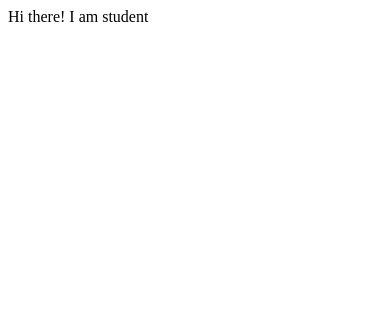
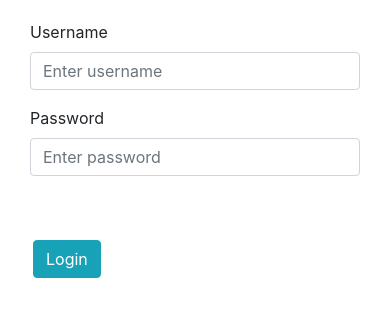
Before and after one commit to griffy06/StudLife, a Django app: page /index/student/ in a window 390 px wide. Shown: the top 317 px of the page. Run offline with Django 3.2, Linux system fonts and the light colour scheme; some libraries are stand-ins or nearby versions.

Commit message:
added functions of student

```diff
--- a/student/templates/student/student_login.html
+++ b/student/templates/student/student_login.html
@@ -3,8 +3,26 @@
 <head>
     <meta charset="UTF-8">
     <title>Title</title>
+    <link rel="stylesheet" href="https://stackpath.bootstrapcdn.com/bootstrap/4.3.1/css/bootstrap.min.css" integrity="sha384-ggOyR0iXCbMQv3Xipma34MD+dH/1fQ784/j6cY/iJTQUOhcWr7x9JvoRxT2MZw1T" crossorigin="anonymous">
+    <link href="https://fonts.googleapis.com/css?family=Cookie|Lobster|Satisfy&display=swap" rel="stylesheet">
 </head>
 <body>
-Hi there! I am student
+<div class="container" style="margin-top:5%;">
+<form action="" method="post">
+    {% csrf_token %}
+  <div class="form-group col-md-6">
+    <label for="username">Username</label>
+    <input type="text" class="form-control" id="username" name="username" placeholder="Enter username" >
+
+  </div>
+  <div class="form-group col-md-6">
+    <label for="password">Password</label>
+    <input type="password" class="form-control" id="password" name="password" placeholder="Enter password">
+  </div>
+    <br><br>&nbsp&nbsp&nbsp
+  <button type="submit" class="btn btn-info">Login</button>
+</form>
+</div>
+
 </body>
 </html>
--- a/student/urls.py
+++ b/student/urls.py
@@ -1,6 +1,11 @@
-from django.urls import path
+from django.urls import path,include
 from . import views
 
 urlpatterns = [
     path('', views.UserFormView.as_view(), name="student_login"),
+    path('<int:user_id>/',views.logged_in, name="logged_in"),
+    path('<int:user_id>/outpass/',views.outpass, name="outpass"),
+    path('<int:user_id>/order_food/',views.order_food, name="order_food"),
+    path('<int:user_id>/book_appointment/',views.book_appointment, name="book_appointment"),
+    path('<int:user_id>/digilocker/',views.digilocker, name="digilocker"),
 ]
--- a/student/views.py
+++ b/student/views.py
@@ -1,5 +1,9 @@
-from django.shortcuts import render
+from django.shortcuts import render, redirect
 from django.views.generic import View
+from django.contrib.auth import authenticate, login
+from django.contrib.auth.models import User
+from django.contrib.auth.decorators import login_required
+from django.views.decorators.cache import cache_control
 
 
 class UserFormView(View):
@@ -8,3 +12,46 @@ class UserFormView(View):
 
     def get(self, request):
         return render(request, self.template_name)
+
+    def post(self, request):
+        username = request.POST['username']
+        password = request.POST['password']
+        user = authenticate(request, username=username, password=password)
+        if user is not None:
+            login(request, user)
+            return redirect('logged_in', user.id)
+        else:
+            return render(request, self.template_name)
+
+
+@login_required()
+@cache_control(no_cache=True, must_revalidate=True, no_store=True)
+def logged_in(request,user_id):
+
+    user = User.objects.get(pk=user_id)
+    return render(request,'student/student_page.html',{'user':user})
+
+
+@login_required()
+@cache_control(no_cache=True, must_revalidate=True, no_store=True)
+def outpass(request,user_id):
+
+    return render(request,'student/outpass_page.html')
+
+
+@login_required()
+@cache_control(no_cache=True, must_revalidate=True, no_store=True)
+def book_appointment(request, user_id):
+    return render(request, 'student/book_appointment_page.html')
+
+
+@login_required()
+@cache_control(no_cache=True, must_revalidate=True, no_store=True)
+def order_food(request, user_id):
+    return render(request, 'student/order_food_page.html')
+
+
+@login_required()
+@cache_control(no_cache=True, must_revalidate=True, no_store=True)
+def digilocker(request, user_id):
+    return render(request, 'student/digilocker_page.html')
```
Also changed, not shown: student/templates/student/book_appointment_page.html (added, +10 -0 lines), student/templates/student/digilocker_page.html (added, +10 -0 lines), student/templates/student/order_food_page.html (added, +10 -0 lines), student/templates/student/outpass_page.html (added, +10 -0 lines), student/templates/student/student_page.html (added, +15 -0 lines), db.sqlite3.
